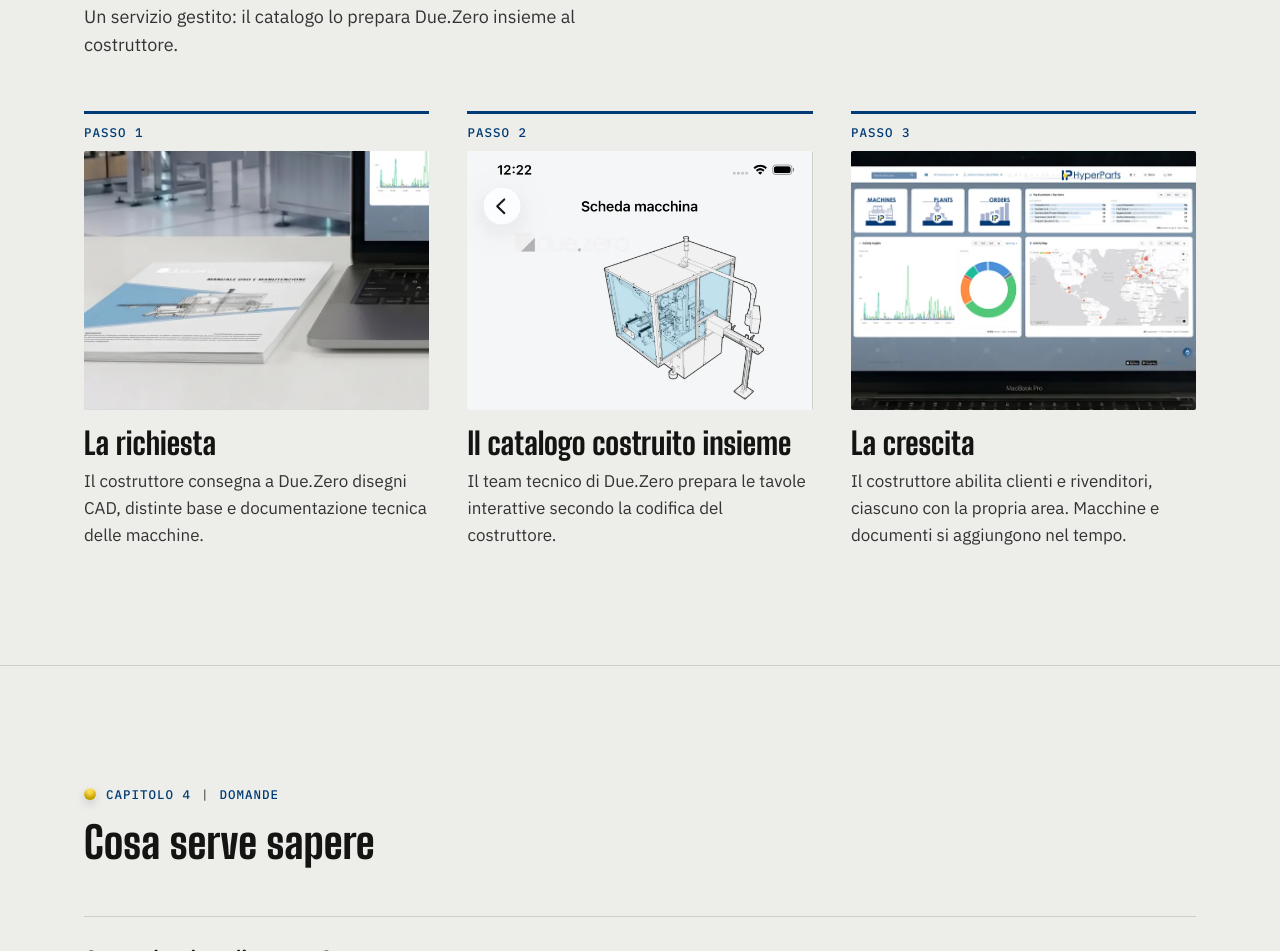
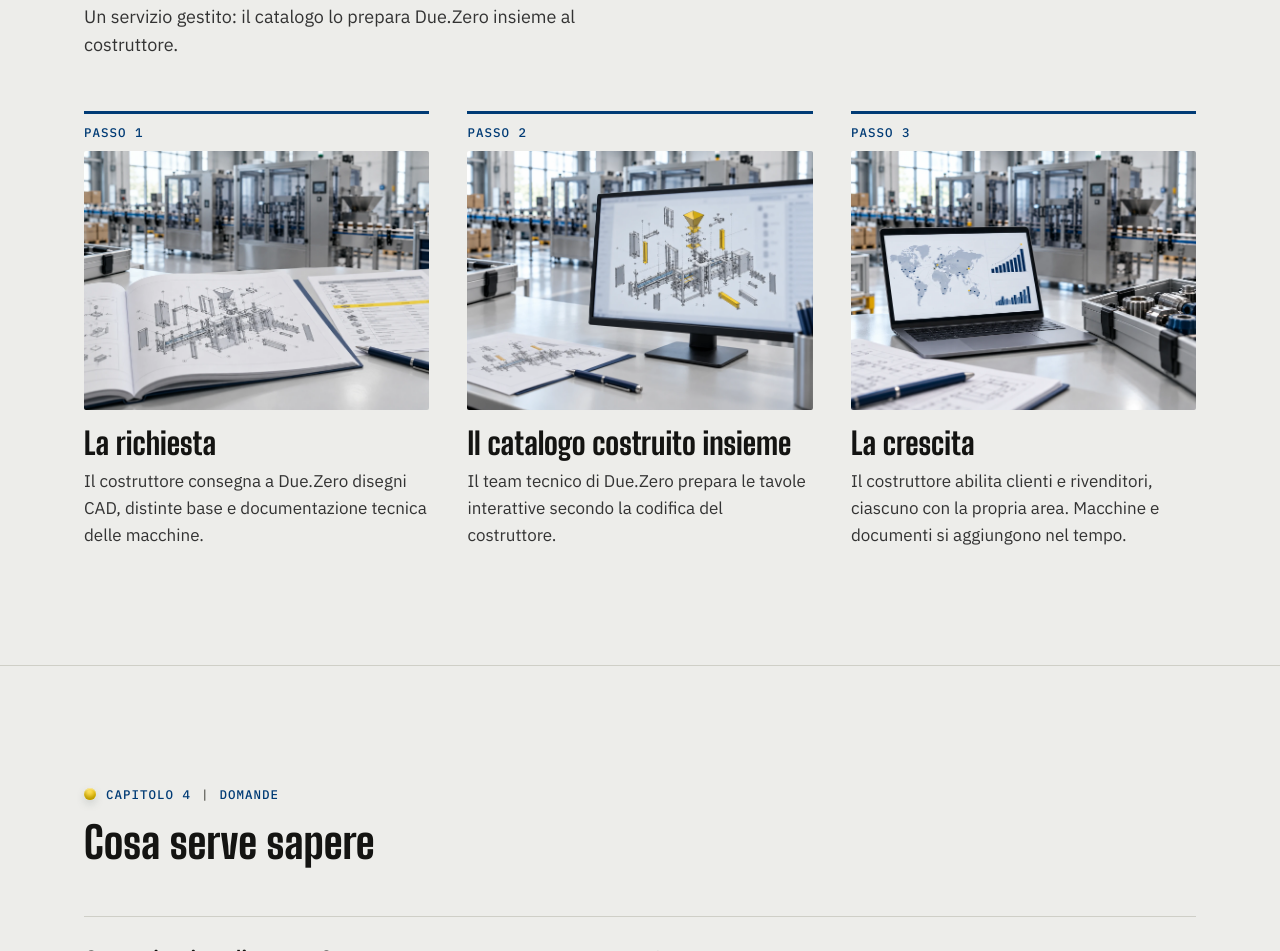
Before and after one commit to FedericaRoti/Hyper.Parts, a plain HTML site: page varianti/e-centro-visivo.html in a window 1280 px wide. Shown: the part 4870-5821 px from the top of the page. Drawn offline with nearby package versions, Linux system fonts and the light colour scheme.

Commit message:
Prova centro visivo: le tre immagini nuove nei passaggi di Come funziona

```diff
--- a/varianti/e-centro-visivo.html
+++ b/varianti/e-centro-visivo.html
@@ -255,9 +255,9 @@ img { max-width: 100%; display: block; }
 .flow-step { min-width: 0; }
 .flow-k { margin: 0 0 12px; padding-top: 12px; border-top: 3px solid var(--navy); font: 500 12.5px/1 var(--mono); letter-spacing: .08em; text-transform: uppercase; color: var(--navy); }
 .flow-img { aspect-ratio: 4 / 3; margin-bottom: 18px; border-radius: 2px; background-color: var(--line); background-repeat: no-repeat; }
-.flow-img--manuale { background-image: url("../assets/img/apertura-dashboard-app.webp"); background-size: 267% auto; background-position: 0% 100%; }
-.flow-img--tavola { background-image: url("../assets/img/app-03-scheda-macchina.webp"); background-size: 100% auto; background-position: 0% 0%; }
-.flow-img--dashboard { background-image: url("../assets/img/apertura-dashboard-app.webp"); background-size: 256% auto; background-position: 50.4% 48.3%; }
+.flow-img--manuale { background-image: url("../assets/img/passo-1-richiesta.webp"); background-size: cover; background-position: center; }
+.flow-img--tavola { background-image: url("../assets/img/passo-2-catalogo.webp"); background-size: cover; background-position: center; }
+.flow-img--dashboard { background-image: url("../assets/img/passo-3-crescita.webp"); background-size: cover; background-position: center; }
 .flow-step h3 { margin: 0 0 8px; font: 800 clamp(24px, 2.4vw, 34px)/1.05 var(--display); color: var(--ink); text-wrap: balance; }
 .flow-step p:not(.flow-k) { margin: 0; max-width: 40ch; }
 .js:not(.reduce) .flow-step { opacity: 0; transform: translateY(20px); transition: opacity .7s ease calc(var(--i, 0) * 120ms), transform .9s var(--ease) calc(var(--i, 0) * 120ms); }
@@ -379,7 +379,7 @@ img { max-width: 100%; display: block; }
       <p class="chapter" data-reveal><span class="sphere" aria-hidden="true"></span>Capitolo 3 <span class="sep">|</span> Come funziona</p>
       <h2 class="h2 prov" id="how-title">Come funziona</h2>
       <p class="how-intro prov">Un servizio gestito: il catalogo lo prepara Due.Zero insieme al costruttore.</p>
-      <ol class="flow"><li class="flow-step" data-reveal><p class="flow-k">Passo 1</p><div class="flow-img flow-img--manuale" role="img" aria-label="Un manuale d’uso e manutenzione stampato, con il disegno della macchina"></div><h3 class="prov">La richiesta</h3><p class="prov">Il costruttore consegna a Due.Zero disegni CAD, distinte base e documentazione tecnica delle macchine.</p></li><li class="flow-step" data-reveal><p class="flow-k">Passo 2</p><div class="flow-img flow-img--tavola" role="img" aria-label="La scheda di una macchina nell’app, con il suo disegno"></div><h3 class="prov">Il catalogo costruito insieme</h3><p class="prov">Il team tecnico di Due.Zero prepara le tavole interattive secondo la codifica del costruttore.</p></li><li class="flow-step" data-reveal><p class="flow-k">Passo 3</p><div class="flow-img flow-img--dashboard" role="img" aria-label="La dashboard di Hyper.Parts con clienti, utenti e mappa"></div><h3 class="prov">La crescita</h3><p class="prov">Il costruttore abilita clienti e rivenditori, ciascuno con la propria area. Macchine e documenti si aggiungono nel tempo.</p></li></ol>
+      <ol class="flow"><li class="flow-step" data-reveal><p class="flow-k">Passo 1</p><div class="flow-img flow-img--manuale" role="img" aria-label="Un manuale tecnico aperto su una scrivania, con il disegno in vista esplosa di una macchina e una distinta base, davanti a una linea di confezionamento"></div><h3 class="prov">La richiesta</h3><p class="prov">Il costruttore consegna a Due.Zero disegni CAD, distinte base e documentazione tecnica delle macchine.</p></li><li class="flow-step" data-reveal><p class="flow-k">Passo 2</p><div class="flow-img flow-img--tavola" role="img" aria-label="Un monitor che mostra il disegno in vista esplosa di una macchina, con alcune parti evidenziate in giallo"></div><h3 class="prov">Il catalogo costruito insieme</h3><p class="prov">Il team tecnico di Due.Zero prepara le tavole interattive secondo la codifica del costruttore.</p></li><li class="flow-step" data-reveal><p class="flow-k">Passo 3</p><div class="flow-img flow-img--dashboard" role="img" aria-label="Un portatile con una mappa del mondo e grafici a barre, accanto a una cassetta di ricambi"></div><h3 class="prov">La crescita</h3><p class="prov">Il costruttore abilita clienti e rivenditori, ciascuno con la propria area. Macchine e documenti si aggiungono nel tempo.</p></li></ol>
     </div>
   </section>
 
```
Also changed, not shown: assets/img/passo-1-richiesta.webp (added), assets/img/passo-2-catalogo.webp (added), assets/img/passo-3-crescita.webp (added).
